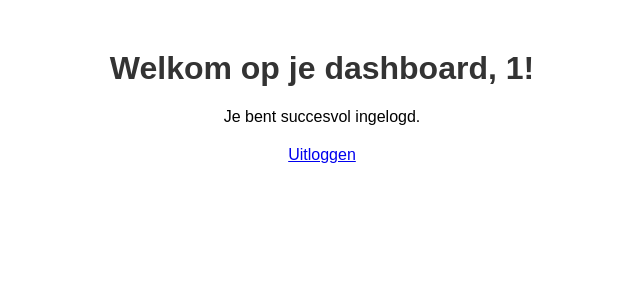
After one commit to Husseen06/AanmeldPortaal, a PHP site: page /dashboard.php in a window 1280 px wide. The commit adds this page. Shown: the top 300 px of the page, without its empty margins (318-958 px from the left). Run offline with PHP 8.4, Linux system fonts and the light colour scheme; the visitor is signed in with stand-in values (Sample User, id 1).

Commit message:
Dashboard en Logout toegevoegd

```diff
--- /dev/null
+++ b/dashboard.php
@@ -0,0 +1,47 @@
+<?php
+// Start the session
+session_start();
+
+// Check if the user is logged in by checking the session
+if (!isset($_SESSION['gebruikersnaam'])) {
+    // If the session is not set, redirect to the login page
+    header('Location: login.php');
+    exit;
+}
+
+// Get the username from the session
+$gebruikersnaam = htmlspecialchars($_SESSION['gebruikersnaam']);
+?>
+
+<!DOCTYPE html>
+<html lang="nl">
+<head>
+    <meta charset="UTF-8">
+    <meta name="viewport" content="width=device-width, initial-scale=1.0">
+    <title>Dashboard</title>
+    <style>
+        body {
+            font-family: Arial, sans-serif;
+        }
+        .container {
+            margin: 50px;
+            text-align: center;
+        }
+        h1 {
+            color: #333;
+        }
+        .logout {
+            margin-top: 20px;
+        }
+    </style>
+</head>
+<body>
+    <div class="container">
+        <h1>Welkom op je dashboard, <?php echo $gebruikersnaam; ?>!</h1>
+        <p>Je bent succesvol ingelogd.</p>
+        <div class="logout">
+            <a href="logout.php">Uitloggen</a>
+        </div>
+    </div>
+</body>
+</html>
--- a/login.php
+++ b/login.php
@@ -33,7 +33,7 @@ $conn = new PDO($dsn, 'root', ''); // PDO-verbinding
     $stmt->execute([
        $gebruikersnaam, $wachtwoord
      ]);
-     header('Location: home.html');
+     header('Location: dashboard.php');
      exit;
     } else {
         echo "Invalid username or password.";
```
Also changed, not shown: logout.php (added, +11 -0 lines).
